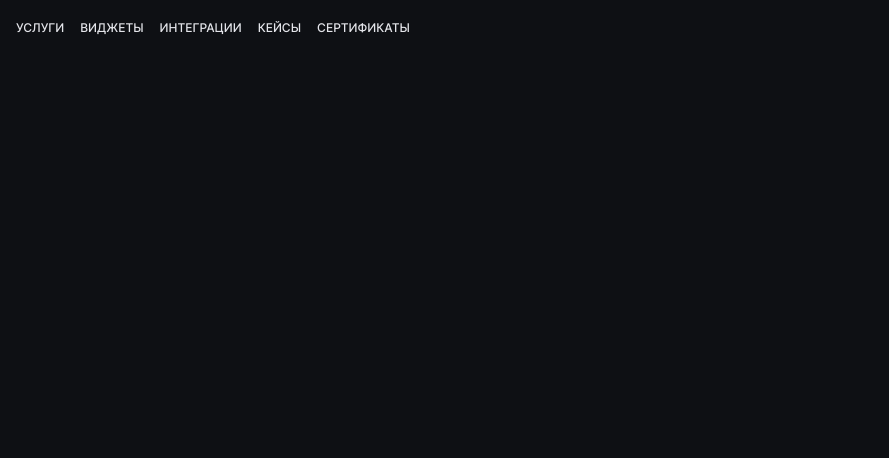
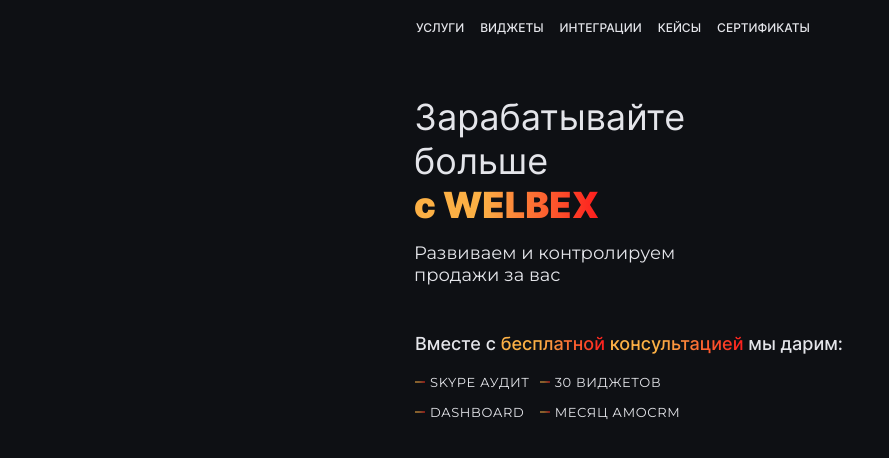
Before and after one commit to Akimba-png/html-css-adaptive__welbex, a website built with webpack: page src/index.html in a window 1280 px wide. Shown: the whole page, without its empty margins (0-889 px from the left). Built offline with nearby package versions, Linux system fonts and the light colour scheme; files whose address does not match are found by name.

Commit message:
feat: Adds main-content styles

```diff
--- a/src/index.html
+++ b/src/index.html
@@ -80,5 +80,61 @@
         Крупный интегратор CRM в Росcии и ещё 8 странах
       </b>
     </header>
+    <main class="page__main">
+      <h1 class="visually-hidden">
+        Welbex крупный интегратор CRM в Росcии и ещё 8 странах
+      </h1>
+      <section class="hero">
+        <h2 class="hero__title">Зарабатывайте<br>больше<br>
+          <span class="hero__accent">с WELBEX</span>
+        </h2>
+        <p class="hero__slogan">Развиваем и контролируем<br>продажи за вас</p>
+      </section>
+      <section class="promo">
+        <h2 class="promo__title">
+          Вместе с
+          <span class="promo__accent">бесплатной</span>
+          <span class="promo__accent">консультацией</span>
+          мы дарим:
+        </h2>
+        <ul class="promo__mobile-list">
+          <li class="promo__mobile-item">Skype аудит</li>
+          <li class="promo__mobile-item">30 виджетов</li>
+          <li class="promo__mobile-item">Dashboard</li>
+          <li class="promo__mobile-item">Месяц аmoCRM</li>
+        </ul>
+        <div class="promo__desktop-list">
+          <dl class="promo__description">
+            <div>
+              <dt class="promo__description-title">Виджеты</dt>
+              <dd class="promo__description-definition">
+                30 готовых<br>решений
+              </dd>
+            </div>
+            <div>
+              <dt class="promo__description-title">Dashboard</dt>
+              <dd class="promo__description-definition">
+                с показателями вашего бизнеса
+              </dd>
+            </div>
+            <div>
+              <dt class="promo__description-title">Skype Аудит</dt>
+              <dd class="promo__description-definition">
+                отдела продаж<br>и CRM системы
+              </dd>
+            </div>
+            <div>
+              <dt class="promo__description-title">35 дней</dt>
+              <dd class="promo__description-definition">
+                использования<br>CRM
+              </dd>
+            </div>
+          </dl>
+          <a class="promo__button button" href="https://www.amocrm.ru/">
+            Получить консультацию
+          </a>
+        </div>
+      </section>
+    </main>
   </body>
 </html>
--- /dev/null
+++ b/src/scss/blocks/hero.scss
@@ -0,0 +1,31 @@
+.hero {
+  padding: 0 14px;
+}
+
+.hero__title {
+  margin: 0;
+  margin-bottom: 15px;
+
+  font-size: 36px;
+  font-weight: 400;
+  line-height: normal;
+
+  @media (min-width: $desktop) {
+    margin-bottom: 30px;
+    font-size: 48px;
+  }
+}
+
+.hero__accent {
+  font-weight: 900;
+  background-image: var(--gradient);
+  background-clip: text;
+  -webkit-background-clip: text;
+  -webkit-text-fill-color: transparent;
+}
+
+.hero__slogan {
+  margin: 0;
+  font-family: "Montserrat", "Arial", sans-serif;
+  font-size: 18px;
+}
--- a/src/scss/blocks/main-navigation.scss
+++ b/src/scss/blocks/main-navigation.scss
@@ -3,9 +3,9 @@
 
   @media (min-width: $desktop) {
     display: grid;
-    grid-template-columns: 140px 1fr max-content;
+    grid-template-columns: 180px 1fr max-content;
     align-items: center;
-    gap: 52px;
+    gap: 12px;
   }
 }
 
--- a/src/scss/blocks/page-header.scss
+++ b/src/scss/blocks/page-header.scss
@@ -4,6 +4,7 @@
   @media (min-width: $desktop) {
     margin: 0 auto;
     max-width: 1170px;
+    min-width: 1170px;
   }
 }
 
--- /dev/null
+++ b/src/scss/blocks/promo.scss
@@ -0,0 +1,109 @@
+.promo {
+  padding: 0 15px;
+  padding-top: 32px;
+
+  @media (min-width: $desktop) {
+    padding-top: 2px;
+  }
+}
+
+.promo__title {
+  margin-bottom: 20px;
+
+  font-size: 18px;
+  font-weight: 500;
+  line-height: normal;
+
+  @media (min-width: $desktop) {
+    margin-bottom: 42px;
+
+    text-align: end;
+    font-weight: 700;
+  }
+}
+
+.promo__accent {
+  background-image: var(--gradient);
+  background-clip: text;
+  -webkit-background-clip: text;
+  -webkit-text-fill-color: transparent;
+
+  @media (min-width: $desktop) {
+    text-transform: uppercase;
+    letter-spacing: 0.9px;
+  }
+}
+
+.promo__mobile-list {
+  display: grid;
+  grid-template-columns: auto 1fr;
+  row-gap: 14px;
+  column-gap: 10px;
+  margin: 0;
+  padding: 0;
+
+  list-style: none;
+  text-transform: uppercase;
+
+  @media (min-width: $desktop) {
+    display: none;
+  }
+}
+
+.promo__mobile-item {
+  position: relative;
+  padding-left: 15px;
+  font-family: "Montserrat", "Arial", sans-serif;
+  font-size: 13px;
+  letter-spacing: 0.65px;
+}
+
+.promo__mobile-item::before {
+  content: "";
+  position: absolute;
+  top: 50%;
+  left: 0;
+  width: 10px;
+  height: 1px;
+  transform: translate(0, -50%);
+  background: var(--gradient);
+}
+
+.promo__desktop-list {
+  display: none;
+
+  @media (min-width: $desktop) {
+    display: block;
+    margin: 0;
+    padding: 0;
+  }
+}
+
+.promo__description {
+  display: grid;
+  grid-template-columns: 1.2fr 1fr;
+  row-gap: 35px;
+  margin: 0;
+  margin-bottom: 60px;
+  padding: 0;
+}
+
+.promo__description-title {
+  margin-bottom: 6px;
+  text-align: right;
+  font-size: 18px;
+  font-weight: 500;
+  letter-spacing: 0.9px;
+  text-transform: uppercase;
+}
+
+.promo__description-definition {
+  margin: 0;
+  text-align: right;
+  font-family: "Montserrat", "Arial", sans-serif;
+}
+
+.promo__button {
+  margin-left: auto;
+  max-width: 262px;
+}
--- a/src/scss/globals/global.scss
+++ b/src/scss/globals/global.scss
@@ -3,10 +3,15 @@
 }
 
 .page__body {
-  margin: 0;
+  display: flex;
+  flex-direction: column;
+  box-sizing: border-box;
+
   padding: 0;
+  margin: 0 auto;
   min-width: 320px;
   min-height: 100%;
+  max-width: 480px;
 
   font-family: "Inter", "Arial", sans-serif;
   font-size: 16px;
@@ -19,6 +24,22 @@
 
   @media (min-width: $desktop) {
     padding-top: 48px;
+    max-width: 1440px;
+  }
+}
+
+.page__main {
+  flex-grow: 1;
+  padding-top: 40px;
+  padding-bottom: 60px;
+
+  @media (min-width: $desktop) {
+    display: grid;
+    grid-template-columns: 2fr 1fr;
+    margin: 0 auto;
+    padding-top: 90px;
+    min-width: 1170px;
+    max-width: 1170px;
   }
 }
 
@@ -35,6 +56,21 @@
   overflow: hidden;
 }
 
+.button {
+  display: block;
+  box-sizing: border-box;
+  padding: 21px 35px;
+  border: none;
+  text-align: center;
+  background-color: var(--button-color);
+  cursor: pointer;
+
+  &:hover,
+  &:active {
+    opacity: 0.5;
+  }
+}
+
 a {
   text-decoration: none;
   color: inherit;
--- a/src/scss/main.scss
+++ b/src/scss/main.scss
@@ -2,8 +2,11 @@
 @import "globals/fonts.scss";
 @import "globals/variables.scss";
 @import "globals/global.scss";
+@import "globals/colors.scss";
 // Blocks
 @import "blocks/page-header.scss";
 @import "blocks/main-navigation.scss";
 @import "blocks/site-navigation.scss";
 @import "blocks/social.scss";
+@import "blocks/hero.scss";
+@import "blocks/promo.scss";
```
